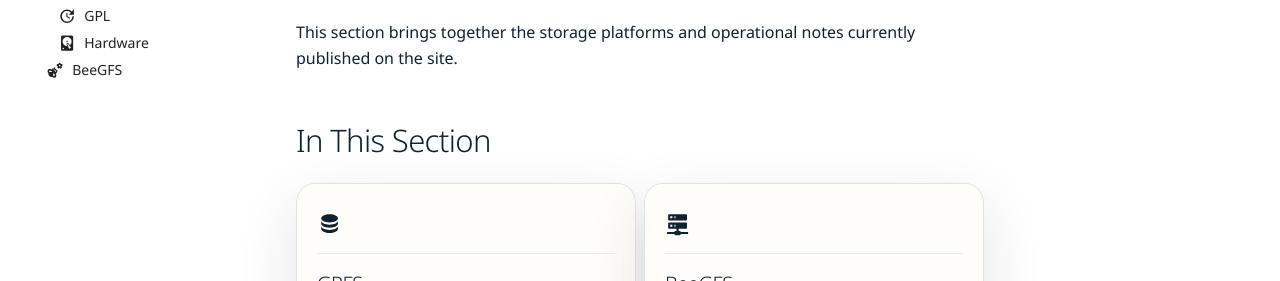
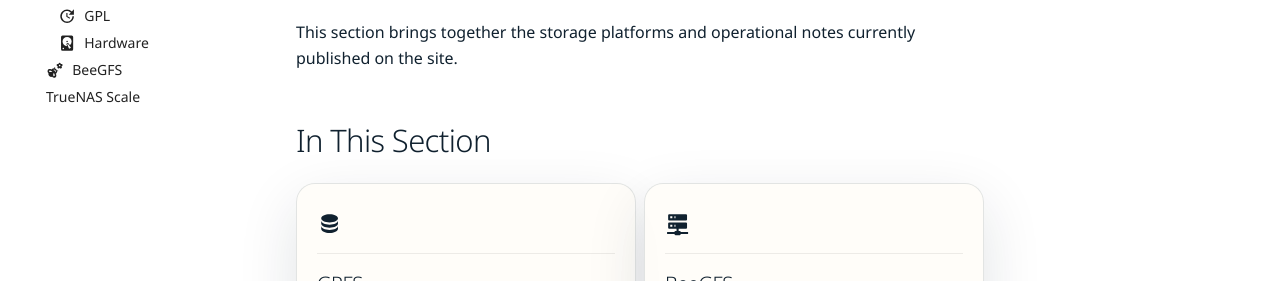
Before and after one commit to ahmdngi/notes.oversight.ee, an MkDocs documentation site: the page built from docs/content/storage/index.md, in a window 1280 px wide. Shown: the part 279-560 px from the top of the page. Built offline with MkDocs 1.6.1 and Material for MkDocs 9.7.7, drawn with Linux system fonts in a browser that asks for light colours; comment, search, counter and statistics services are not loaded.

Commit message:
truescale

```diff
--- a/mkdocs.yml
+++ b/mkdocs.yml
@@ -165,7 +165,7 @@
           #- CES: content/storage/gpfs/gpfs-ces.md
           - Hardware: content/storage/gpfs/gpfs-hardware.md
       - BeeGFS: content/storage/beegfs.md
-      #- TrueNAS Scale: content/storage/scale.md
+      - TrueNAS Scale: content/storage/scale.md
   - SysAdmin:
       - Overview: content/sysadmin/index.md
       #- Linux: content/sysadmin/linux.md
```
